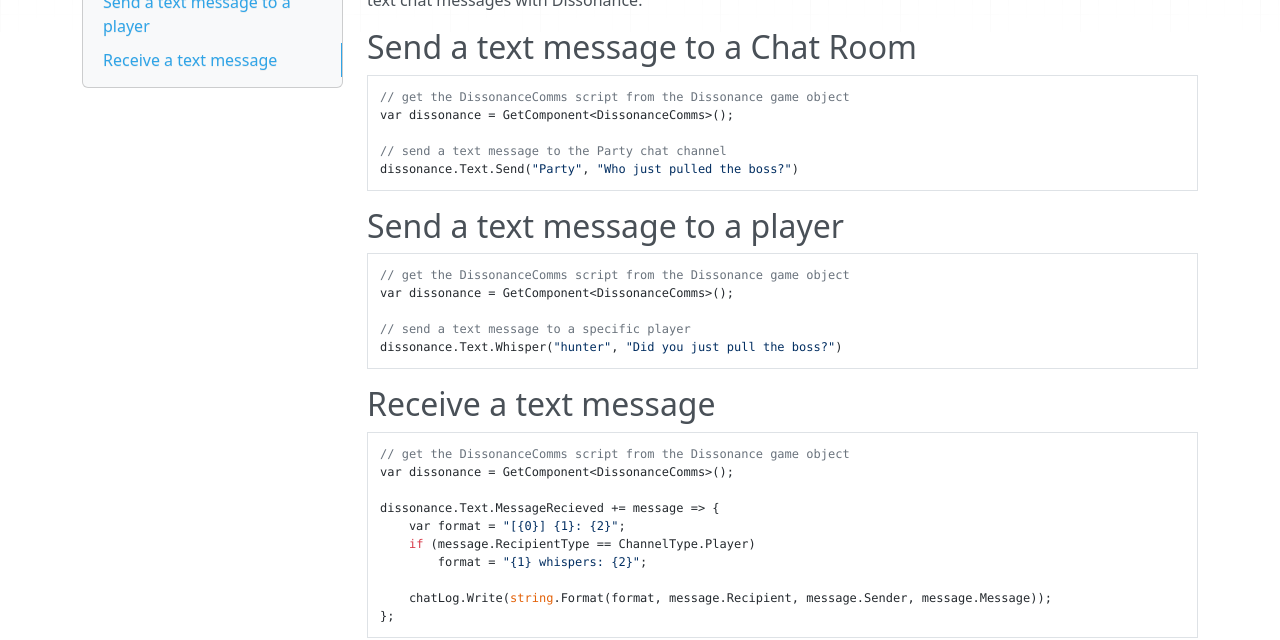
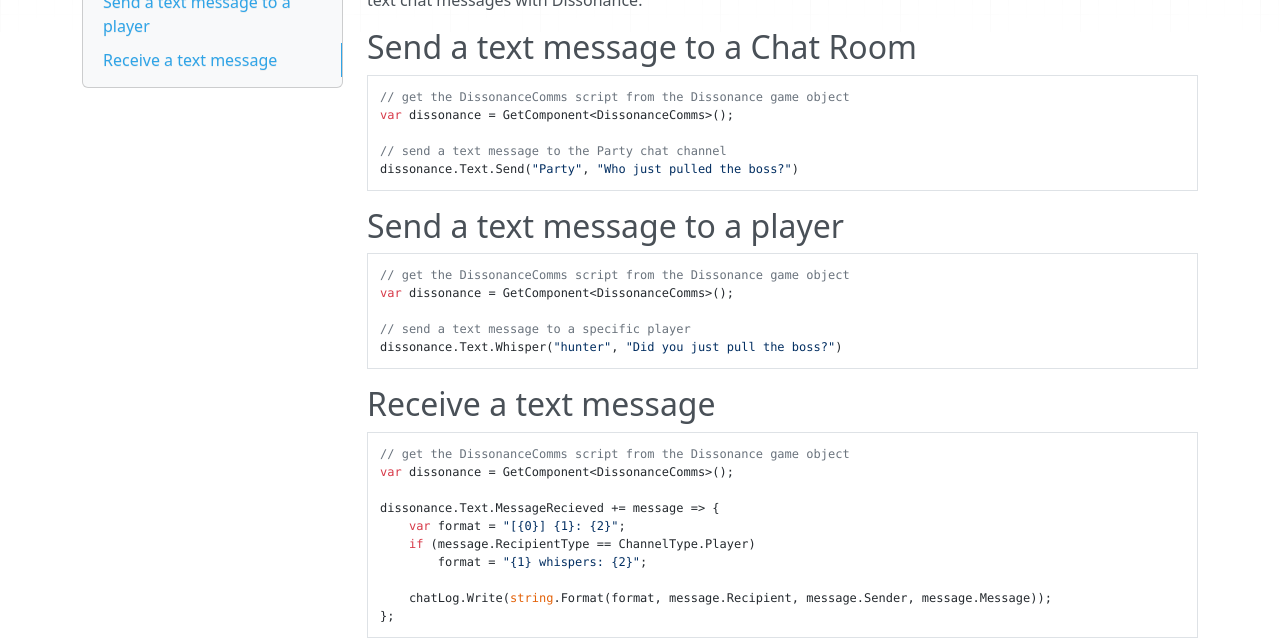
Before and after one commit to Placeholder-Software/Dissonance, an MkDocs documentation site: the page built from docs/Tutorials/Text Chat.md, in a window 1280 px wide and 1015 px high. Shown: the part 274-914 px from the top of the window. Built offline with MkDocs 1.6.1, drawn with Linux system fonts in a browser that asks for light colours; nearby versions of some CDN libraries; old or Windows-style settings are respelled for this version of MkDocs.

````diff
--- a/docs/Tutorials/Text Chat.md
+++ b/docs/Tutorials/Text Chat.md
@@ -4,7 +4,7 @@ Dissonance allows text chat messages to be routed through the comms network to t
 
 ## Send a text message to a Chat Room
 
-```c#
+```csharp
 // get the DissonanceComms script from the Dissonance game object
 var dissonance = GetComponent<DissonanceComms>();
 
@@ -14,7 +14,7 @@ dissonance.Text.Send("Party", "Who just pulled the boss?")
 
 ## Send a text message to a player
 
-```c#
+```csharp
 // get the DissonanceComms script from the Dissonance game object
 var dissonance = GetComponent<DissonanceComms>();
 
@@ -24,7 +24,7 @@ dissonance.Text.Whisper("hunter", "Did you just pull the boss?")
 
 ## Receive a text message
 
-```c#
+```csharp
 // get the DissonanceComms script from the Dissonance game object
 var dissonance = GetComponent<DissonanceComms>();
 
````
Also changed, not shown: docs/Basics/Getting Started.md (+1 -0 lines), docs/Basics/Quick Start - UNet LLAPI.md (+3 -3 lines), docs/Tutorials/Team Chat Rooms.md (+1 -1 lines).
